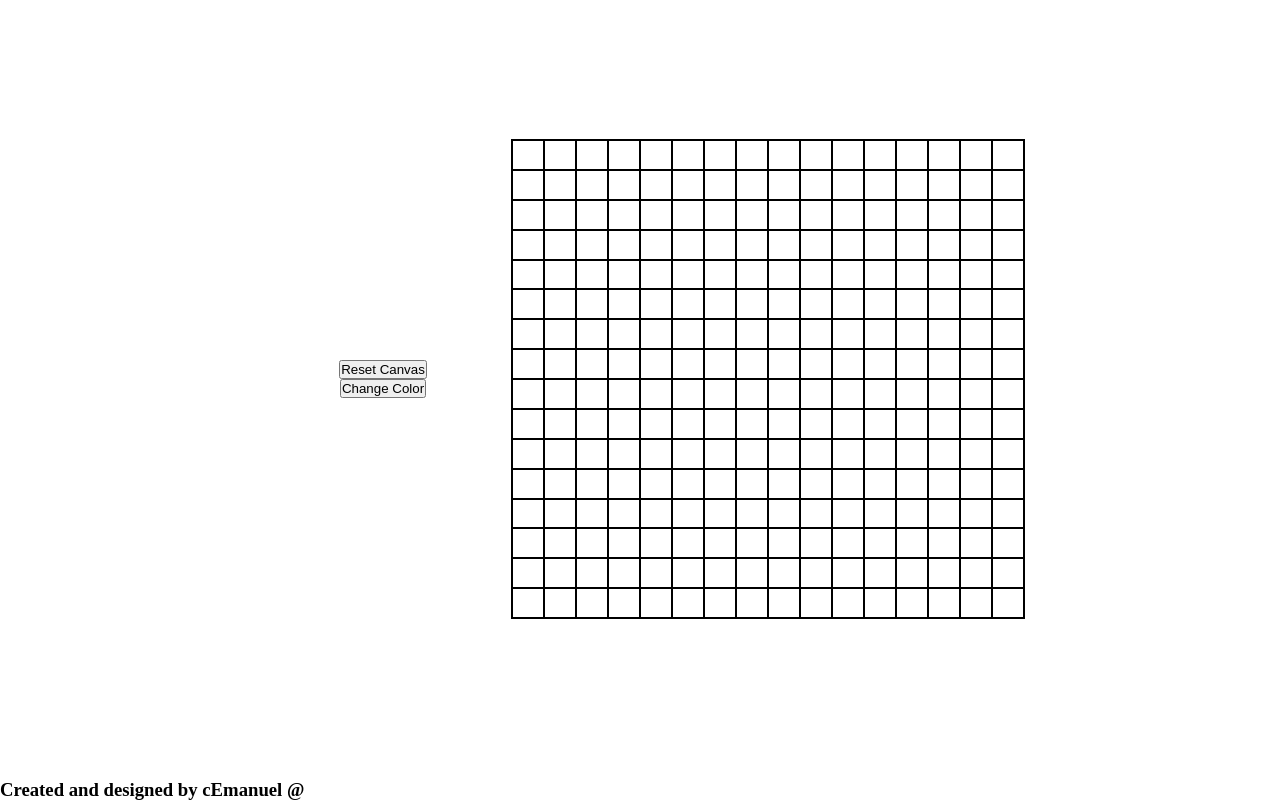
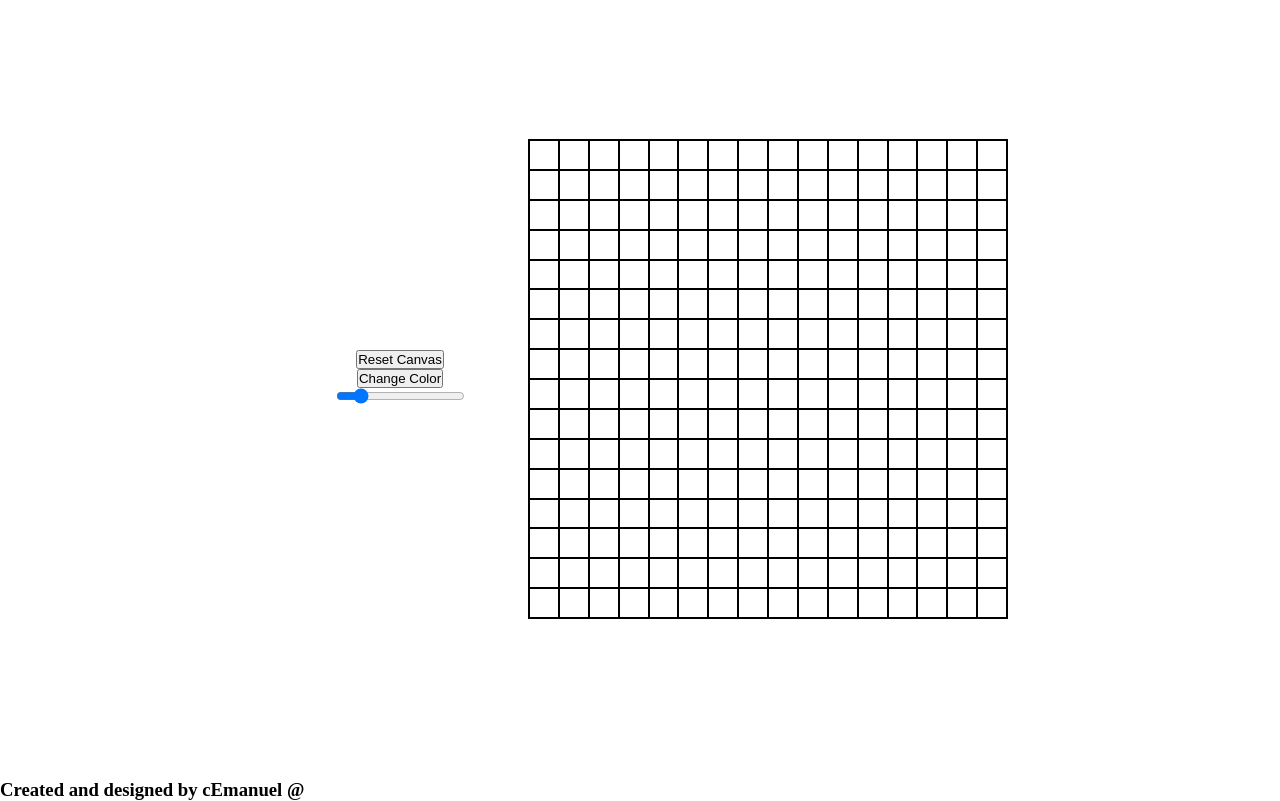
Before and after one commit to cEmanuel26/drawPixels, a plain HTML site: page index.html in a window 1280 px wide. Shown: the part 58-859 px from the top of the page. Drawn offline with Linux system fonts and the light colour scheme.

Commit message:
implemented slider to determine the size of the pixels inside the canvas

```diff
--- a/index.html
+++ b/index.html
@@ -15,6 +15,9 @@
         <div class="controlsContainer">
             <button class="clear">Reset Canvas</button>
             <button class="color">Change Color</button>
+            <div class="slidecontainer">
+                <input type="range" min="1" max="100" value="16" class="slider" id="myRange">
+            </div>
         </div>
         <div class="canvasContainer">
 
--- a/script.js
+++ b/script.js
@@ -1,21 +1,53 @@
 const canvasContainer = document.querySelector('.canvasContainer');
-console.log(canvasContainer);
+let pixels = document.querySelectorAll('.pixelDiv');
+const slider = document.querySelector('.slider');
 
 function createCanvas() {
-  for (let i = 0; i < 16; i++) {
-    for (let y = 0; y < 16; y++) {
-      const pixel = document.createElement('div');
-      pixel.classList.add('pixelDiv');
-      canvasContainer.appendChild(pixel);
+  slider.addEventListener('input', function () {
+    canvasContainer.innerHTML = ''; // Clear existing pixels
+    for (let i = 0; i < this.value; i++) {
+      for (let y = 0; y < this.value; y++) {
+        const pixel = document.createElement('div');
+        pixel.classList.add('pixelDiv');
+        canvasContainer.appendChild(pixel);
+        pixel.style.height = 100 / this.value + '%';
+        pixel.style.width = 100 / this.value + '%';
+      }
     }
-  }
+    pixels = document.querySelectorAll('.pixelDiv'); // Update pixels variable
+    changeDefaultColorOnHover(); // Re-apply event listeners
+  });
+
+  // Set default starting value for the slider
+  slider.value = 16; // You can set this to any default value you want
+  slider.dispatchEvent(new Event('input')); // Trigger the input event to create the initial canvas
 }
 
+//Changes the pixels color while holding mouse click down rather then always on hover
 function changeDefaultColorOnHover() {
-  const pixels = document.querySelectorAll('.pixelDiv');
+  let isMouseDown = false;
+
+  canvasContainer.addEventListener('mousedown', (e) => {
+    e.preventDefault();
+    isMouseDown = true;
+  });
+
+  canvasContainer.addEventListener('mouseup', (e) => {
+    e.preventDefault();
+    isMouseDown = false;
+  });
+
+  canvasContainer.addEventListener('mouseleave', (e) => {
+    e.preventDefault();
+    isMouseDown = false;
+  });
+
   pixels.forEach((pixel) => {
-    pixel.addEventListener('mouseover', () => {
-      pixel.style.backgroundColor = 'black';
+    pixel.addEventListener('mouseover', (e) => {
+      e.preventDefault();
+      if (isMouseDown) {
+        pixel.style.backgroundColor = 'black';
+      }
     });
   });
 }
--- a/style.css
+++ b/style.css
@@ -21,17 +21,18 @@ body {
 }
 .canvasContainer {
   border: 1px solid black;
-  width: auto;
+  width: 480px;
+  height: 480px;
   display: flex;
-  height: 60%;
   flex-wrap: wrap;
   gap: 0;
+  overflow: hidden;
 }
 .pixelDiv {
   padding: 0;
   margin: 0;
-  width: 6.25%;
-  height: 6.25%;
+  width: 1.5625%;
+  height: 1.5625%;
   background-color: white;
   border: 1px solid black;
 }
```
